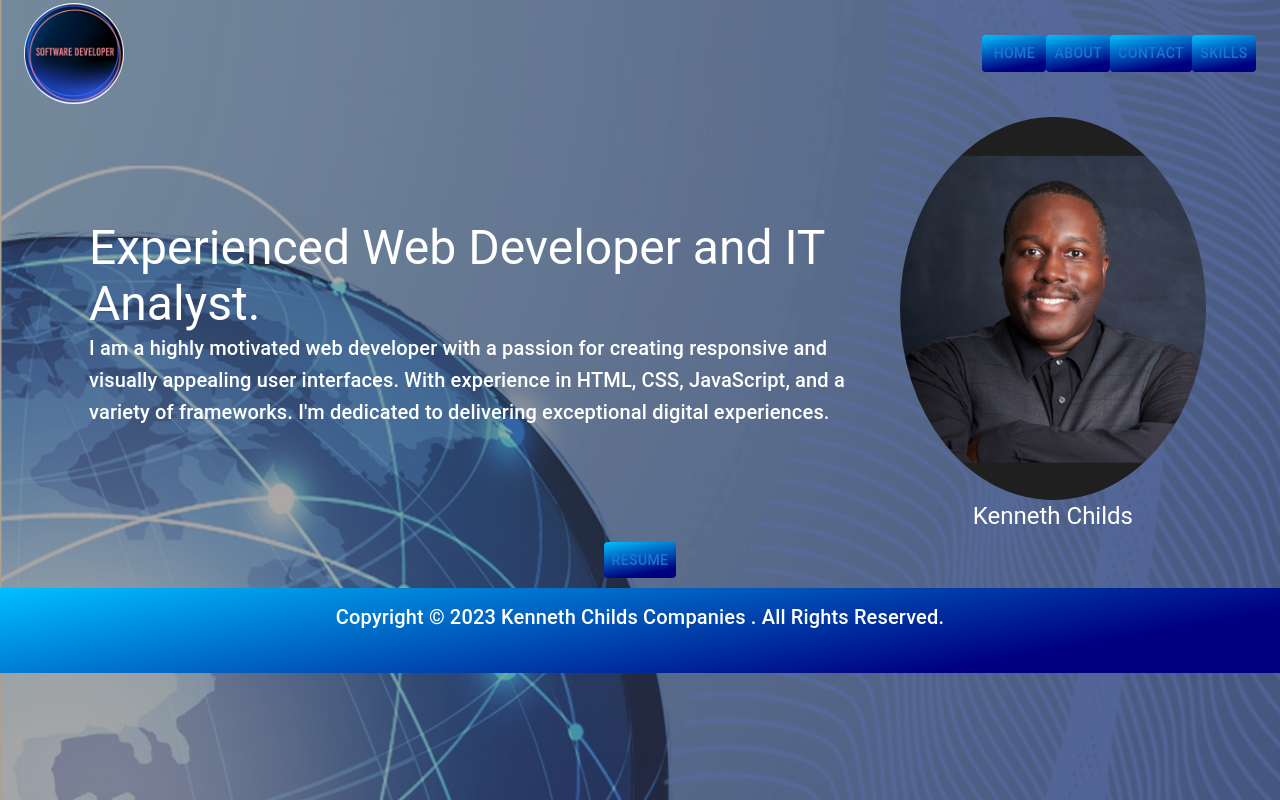
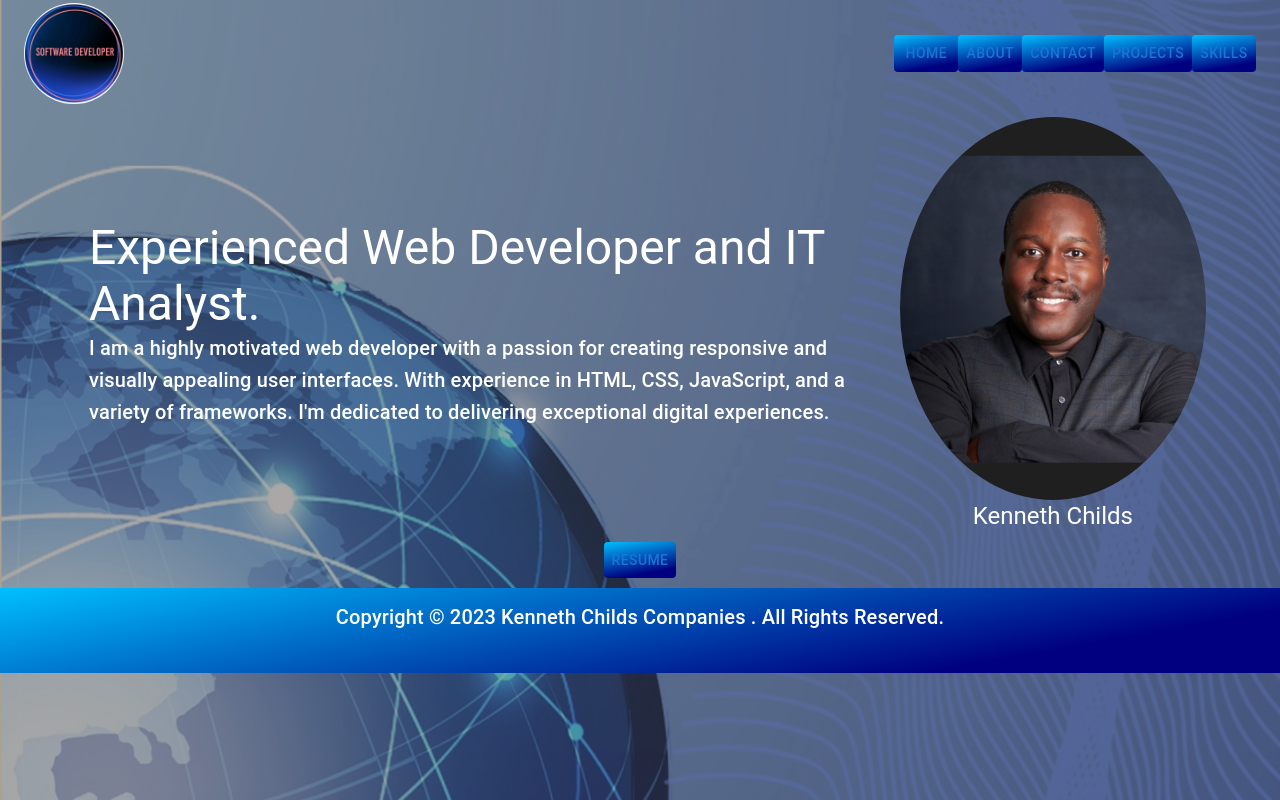
Before and after one commit to kchilds1/kenneth-website, a Next.js app: page / in a window 1280 px wide. Built offline with nearby package versions, Linux system fonts and the light colour scheme.

Commit message:
Create .jsx files for header and footer

```diff
--- /dev/null
+++ b/src/components/Footer/footer.jsx
@@ -0,0 +1,19 @@
+import Head from "next/head";
+import React from "react";
+import styles from "@/styles/Home.module.css";
+import {
+    Box,
+    Typography,
+  } from "@mui/material";
+
+  export default function Footer(){
+    return(
+        <>
+        <Box className={styles.foot}>
+        <Typography variant="h6" className={styles.h6}>
+          Copyright © 2023 Kenneth Childs Companies . All Rights Reserved.
+        </Typography>
+      </Box>
+        </>
+    )
+  }
--- /dev/null
+++ b/src/components/Header/header.jsx
@@ -0,0 +1,61 @@
+import Head from "next/head";
+import React from "react";
+import styles from "@/styles/Home.module.css";
+
+
+import {
+  Toolbar,
+  Typography,
+  Button,
+  CardMedia,
+
+} from "@mui/material";
+
+export default function Header(){
+    return(
+        <>
+         <Toolbar sx={{ padding: "3px" }}>
+          <Typography variant="h4" component="div" sx={{ flexGrow: 1 }}>
+            <CardMedia
+              component="img"
+              image="developer_logo.jpeg"
+              style={{
+                borderRadius: "100%",
+                width: "100px",
+                maxWidth: "100%",
+                height: "auto",
+              }}
+              alt="logo"
+            />
+          </Typography>
+          <Button className={styles.button} onClick={() => router.push(`/`)}>
+            HOME
+          </Button>
+          <Button
+            className={styles.button}
+            onClick={() => router.push(`/about/`)}
+          >
+            ABOUT
+          </Button>
+          <Button
+            className={styles.button}
+            onClick={() => router.push(`/contacts/`)}
+          >
+            CONTACT
+          </Button>
+          <Button
+            className={styles.button}
+            onClick={() => router.push(`/projects/`)}
+          >
+            PROJECTS
+          </Button>
+          <Button
+            className={styles.button}
+            onClick={() => router.push(`/skills/`)}
+          >
+            SKILLS
+          </Button>
+        </Toolbar>
+        </>
+    )
+}
--- /dev/null
+++ b/src/components/Layout/layout.jsx
@@ -0,0 +1,13 @@
+import React from "react";
+import Header from "../Header/header";
+import Footer from "../Footer/footer";
+
+export default function Layout({ children }){
+    return(
+        <div>
+            <Header/>
+            {children}
+            <Footer/>
+        </div>
+    );
+};
--- a/src/pages/_app.js
+++ b/src/pages/_app.js
@@ -1,5 +1,7 @@
-import '@/styles/globals.css'
+import '@/styles/globals.css';
 
 export default function App({ Component, pageProps }) {
-  return <Component {...pageProps} />
+  return  <Component {...pageProps} />
+
+
 }
--- a/src/pages/index.js
+++ b/src/pages/index.js
@@ -2,6 +2,7 @@ import Head from "next/head";
 import React from "react";
 import styles from "../styles/Home.module.css";
 import { useRouter } from "next/router";
+import Layout from "@/components/Layout/layout";
 
 import {
   Toolbar,
@@ -16,50 +17,13 @@ export default function Home() {
   const router = useRouter();
 
   return (
-    <>
+    <Layout>
       <Head>
         <title>Kenneth Website</title>
         <meta name="website" content="website for project" />
         <meta name="viewport" content="width=device-width, initial-scale=1" />
       </Head>
       <Box>
-        <Toolbar sx={{ padding: "3px" }}>
-          <Typography variant="h4" component="div" sx={{ flexGrow: 1 }}>
-            <CardMedia
-              component="img"
-              image="developer_logo.jpeg"
-              style={{
-                borderRadius: "100%",
-                width: "100px",
-                maxWidth: "100%",
-                height: "auto",
-              }}
-              alt="logo"
-            />
-          </Typography>
-          <Button className={styles.button} onClick={() => router.push(`/`)}>
-            HOME
-          </Button>
-          <Button
-            className={styles.button}
-            onClick={() => router.push(`/about/`)}
-          >
-            ABOUT
-          </Button>
-          <Button
-            className={styles.button}
-            onClick={() => router.push(`/contacts/`)}
-          >
-            CONTACT
-          </Button>
-          <Button
-            className={styles.button}
-            onClick={() => router.push(`/skills/`)}
-          >
-            SKILLS
-          </Button>
-        </Toolbar>
-
         <Container>
           <Box
             sx={{
@@ -102,7 +66,9 @@ export default function Home() {
                 style={{ width: "100%", borderRadius: "50%" }}
                 alt="professional photo"
               />
-              <Typography variant="h5" className={styles.h5}>Kenneth Childs</Typography>
+              <Typography variant="h5" className={styles.h5}>
+                Kenneth Childs
+              </Typography>
             </Box>
           </Box>
           <Box sx={{ display: "flex", justifyContent: "center" }}>
@@ -110,11 +76,6 @@ export default function Home() {
           </Box>
         </Container>
       </Box>
-      <Box className={styles.foot}>
-        <Typography variant="h6" className={styles.h6}>
-          Copyright © 2023 Kenneth Childs Companies . All Rights Reserved.
-        </Typography>
-      </Box>
-    </>
+    </Layout>
   );
 }
```
Also changed, not shown: src/pages/projects.js (added, +8 -0 lines).
